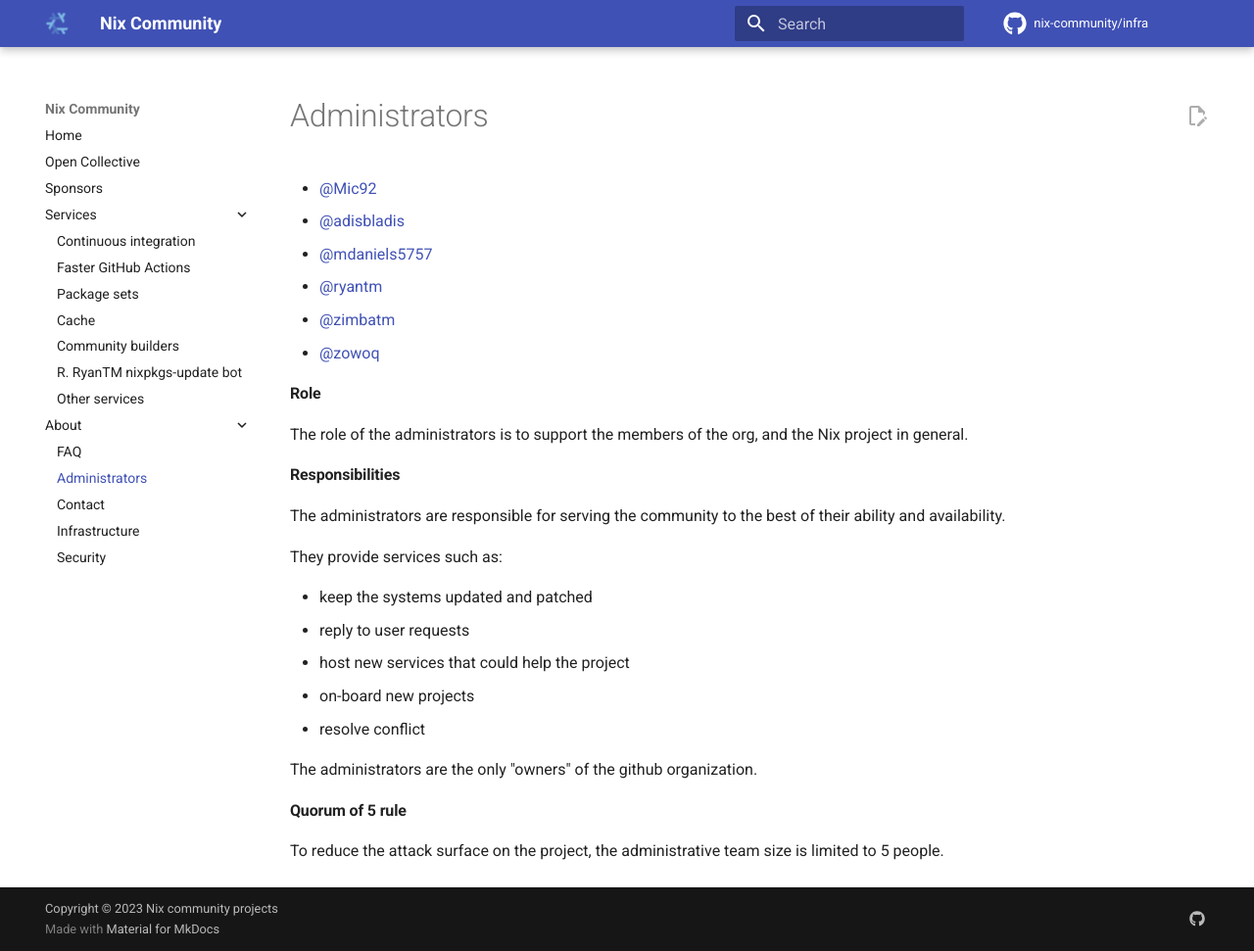
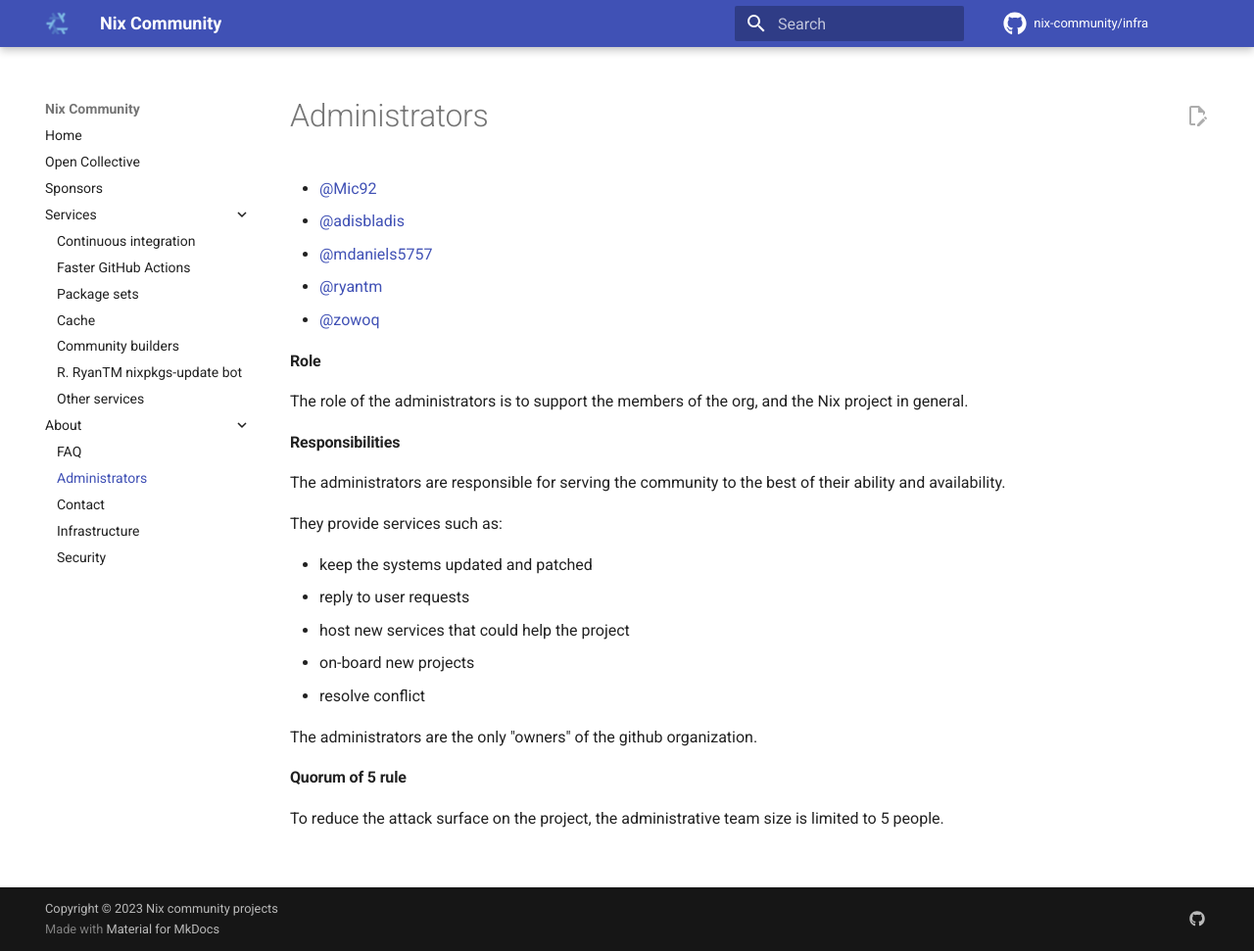
Before and after one commit to nix-community/infra, an MkDocs documentation site: the page built from docs/administrators.md, in a window 1280 px wide and 971 px high. Shown: the whole window at 98% size. Built offline with MkDocs 1.6.1 and Material for MkDocs 9.7.7, drawn with Linux system fonts in a browser that asks for light colours; comment, search, counter and statistics services are not loaded.

Commit message:
remove admin

```diff
--- a/docs/administrators.md
+++ b/docs/administrators.md
@@ -2,7 +2,6 @@
 - [@adisbladis](https://github.com/adisbladis)
 - [@mdaniels5757](https://github.com/mdaniels5757)
 - [@ryantm](https://github.com/ryantm)
-- [@zimbatm](https://github.com/zimbatm)
 - [@zowoq](https://github.com/zowoq)
 
 #### Role
--- a/sops.json
+++ b/sops.json
@@ -4,7 +4,6 @@
     "mdaniels5757": "age1egv86plsncnz5cuaua42tzd2xqyty82n5sgnd4xkux9lz8udssds7vymye",
     "mic92": "age17n64ahe3wesh8l8lj0zylf4nljdmqn28hvqns2g7hgm9mdkhlsvsjuvkxz",
     "ryantm": "age1d87z3zqlv6ullnzyng8l722xzxwqr677csacf3zf3l28dau7avfs6pc7ay",
-    "zimbatm": "age1jrh8yyq3swjru09s75s4mspu0mphh7h6z54z946raa9wx3pcdegq0x8t4h",
     "zowoq": "age1m7xhem3qll35d539f364pm6txexvnp6k0tk34d8jxu4ry3pptv7smm0k5n"
   }
 }
```
Also changed, not shown: 5 other files.
